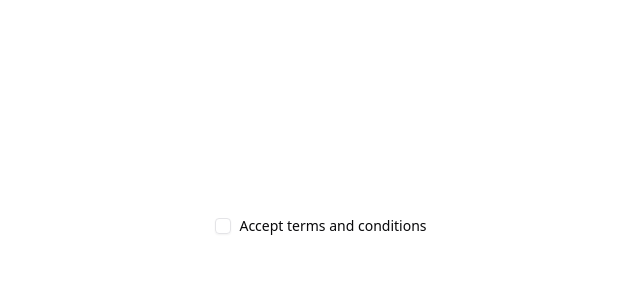
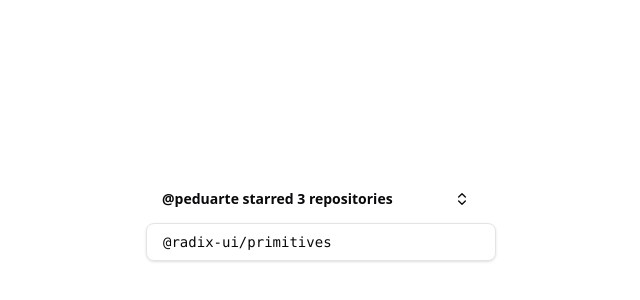
Before and after one commit to azamat-cto/react-starter, a React (Vite) app: page / in a window 1280 px wide. Shown: the part 174-474 px from the top of the page, without its empty margins (319-959 px from the left). Built offline with nearby package versions, Linux system fonts and the light colour scheme.

Commit message:
add `collapsible` component

```diff
--- a/package.json
+++ b/package.json
@@ -1,7 +1,7 @@
 {
     "name": "react-starter",
     "private": true,
-    "version": "0.0.24",
+    "version": "0.0.25",
     "type": "module",
     "scripts": {
         "dev": "vite",
@@ -17,6 +17,7 @@
         "@radix-ui/react-aspect-ratio": "^1.1.2",
         "@radix-ui/react-avatar": "^1.1.3",
         "@radix-ui/react-checkbox": "^1.1.4",
+        "@radix-ui/react-collapsible": "^1.1.3",
         "@radix-ui/react-slot": "^1.1.2",
         "@tailwindcss/vite": "^4.0.12",
         "class-variance-authority": "^0.7.1",
--- a/src/App.tsx
+++ b/src/App.tsx
@@ -1,17 +1,45 @@
-import { Checkbox } from "@/components/ui/checkbox";
+import { useState } from "react";
+import { Button } from "@/components/ui/button";
+import {
+    Collapsible,
+    CollapsibleContent,
+    CollapsibleTrigger,
+} from "@/components/ui/collapsible";
+import { ChevronsUpDown } from "lucide-react";
 
 function App() {
+    const [isOpen, setIsOpen] = useState(false);
+
     return (
         <div className="flex flex-col items-center justify-center h-svh max-w-2xl mx-auto">
-            <div className="flex items-center space-x-2">
-                <Checkbox id="terms" />
-                <label
-                    htmlFor="terms"
-                    className="text-sm font-medium leading-none peer-disabled:cursor-not-allowed peer-disabled:opacity-70"
-                >
-                    Accept terms and conditions
-                </label>
-            </div>
+            <Collapsible
+                open={isOpen}
+                onOpenChange={setIsOpen}
+                className="w-[350px] space-y-2"
+            >
+                <div className="flex items-center justify-between space-x-4 px-4">
+                    <h4 className="text-sm font-semibold">
+                        @peduarte starred 3 repositories
+                    </h4>
+                    <CollapsibleTrigger asChild>
+                        <Button variant="ghost" size="sm">
+                            <ChevronsUpDown className="h-4 w-4" />
+                            <span className="sr-only">Toggle</span>
+                        </Button>
+                    </CollapsibleTrigger>
+                </div>
+                <div className="rounded-md border px-4 py-2 font-mono text-sm shadow-sm">
+                    @radix-ui/primitives
+                </div>
+                <CollapsibleContent className="space-y-2">
+                    <div className="rounded-md border px-4 py-2 font-mono text-sm shadow-sm">
+                        @radix-ui/colors
+                    </div>
+                    <div className="rounded-md border px-4 py-2 font-mono text-sm shadow-sm">
+                        @stitches/react
+                    </div>
+                </CollapsibleContent>
+            </Collapsible>
         </div>
     );
 }
--- /dev/null
+++ b/src/components/ui/collapsible.tsx
@@ -0,0 +1,31 @@
+import * as CollapsiblePrimitive from "@radix-ui/react-collapsible";
+
+function Collapsible({
+    ...props
+}: React.ComponentProps<typeof CollapsiblePrimitive.Root>) {
+    return <CollapsiblePrimitive.Root data-slot="collapsible" {...props} />;
+}
+
+function CollapsibleTrigger({
+    ...props
+}: React.ComponentProps<typeof CollapsiblePrimitive.CollapsibleTrigger>) {
+    return (
+        <CollapsiblePrimitive.CollapsibleTrigger
+            data-slot="collapsible-trigger"
+            {...props}
+        />
+    );
+}
+
+function CollapsibleContent({
+    ...props
+}: React.ComponentProps<typeof CollapsiblePrimitive.CollapsibleContent>) {
+    return (
+        <CollapsiblePrimitive.CollapsibleContent
+            data-slot="collapsible-content"
+            {...props}
+        />
+    );
+}
+
+export { Collapsible, CollapsibleTrigger, CollapsibleContent };
```
Also changed, not shown: 1 other file (tests, documents, lock files or other folders).
